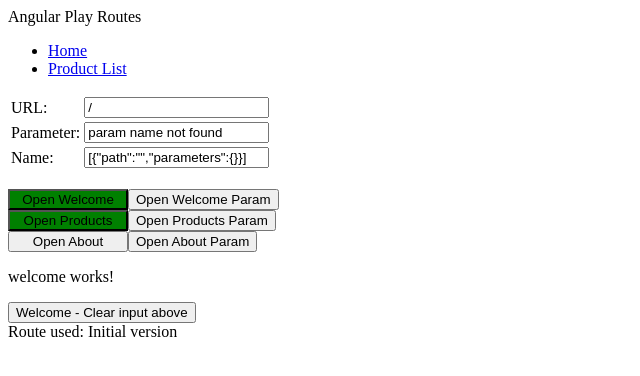
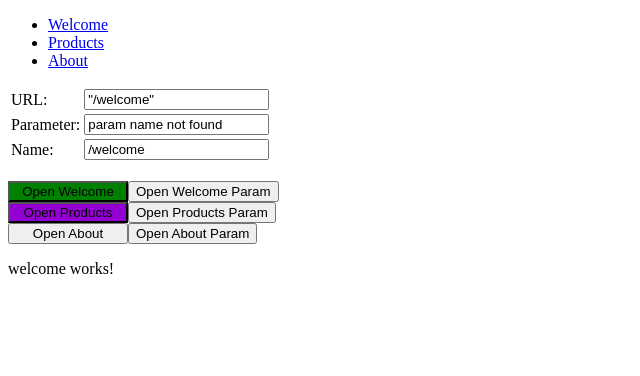
Before and after one commit to sam-klok/AngularPlayRoutes, an Angular app: page /welcome in a window 1280 px wide. Shown: the top 376 px of the page, without its empty margins (0-640 px from the left). Built offline with nearby package versions, Linux system fonts and the light colour scheme.

Commit message:
clean up

```diff
--- a/src/app/app.component.html
+++ b/src/app/app.component.html
@@ -1,19 +1,20 @@
 <nav class='navbar navbar-expand navbar-light bg-light'>
-  <a class='navbar-brand'>{{pageTitle$ | async}}</a>
+  <!-- <a class='navbar-brand'>{{pageTitle$ | async}}</a> -->
   <ul class='nav nav-pills'>
-    <li><a class='nav-link' routerLink='/welcome'>Home</a></li>
-    <li><a class='nav-link' routerLink='/products'>Product List</a></li>
+    <li><a class='nav-link' routerLink='/welcome'>Welcome</a></li>
+    <li><a class='nav-link' routerLink='/products'>Products</a></li>
+    <li><a class='nav-link' routerLink='/about'>About</a></li>
   </ul>
   <table>
-    <tr><td>URL: </td><td><input #name type="text" [value]="(url$ | async)" placeholder="url" /></td></tr>
-    <tr><td>Parameter:</td><td><input #name type="text" [value]="(param$ | async)" placeholder="parameter" /></td></tr>
-    <tr><td>Name:</td><td><input #name type="text" [value]="(name$ | async)" placeholder="name" /></td></tr>
+    <tr><td>URL: </td>     <td><input #url   type="text" [value]="(url$ | async)"   placeholder="url" /></td></tr>
+    <tr><td>Parameter:</td><td><input #param type="text" [value]="(param$ | async)" placeholder="parameter" /></td></tr>
+    <tr><td>Name:</td>     <td><input #name  type="text" [value]="(name$ | async)"  placeholder="name" /></td></tr>
   </table>
   <br/>
   <button (click)="btnGoWelcome()" style="background-color: green;width:120px">Open Welcome</button>
   <button (click)="btnGoWelcome('test1')">Open Welcome Param</button>
   <br/>
-  <button (click)="btnGoProducts()" style="background-color: green;width:120px">Open Products</button>
+  <button (click)="btnGoProducts()" style="background-color: darkviolet;width:120px">Open Products</button>
   <button (click)="btnGoProducts('test2')">Open Products Param</button>
   <br/>
   <button (click)="btnGoAbout()" style="width:120px">Open About</button>
--- a/src/app/app.component.ts
+++ b/src/app/app.component.ts
@@ -1,6 +1,6 @@
 import { Component } from '@angular/core';
 import { ɵangular_packages_platform_browser_dynamic_testing_testing_b } from '@angular/platform-browser-dynamic/testing';
-import { ActivatedRoute, Router, UrlSegment } from '@angular/router';
+import { ActivatedRoute, NavigationEnd, Router, UrlSegment } from '@angular/router';
 import {
   EMPTY,
   Observable,
@@ -19,10 +19,11 @@ export class AppComponent {
 
 
   // getting current URL ..
-  url$ = this.activatedRoute.queryParams.pipe(
-    map(() => {
-      console.log("router.url="+this.router.url); // full URL with params
-      return this.router.url.split('?')[0] ;
+  url$ = this.router.events.pipe(
+    filter((event: any) => event instanceof NavigationEnd),
+    map((event: NavigationEnd) => {
+      //console.log('router.event.url='+event.url)
+      return JSON.stringify(event.url)
     })
   )
 
@@ -30,8 +31,8 @@ export class AppComponent {
   // geting value parameter 'name' - works
   param$ = this.activatedRoute.queryParams.pipe(
     map(params => {
-      console.log('params='+JSON.stringify(params));
-      console.log("router.url="+this.router.url);
+      //console.log('params='+JSON.stringify(params));
+      //console.log("router.url="+this.router.url);
       if (params['name'])
         return params['name'];
       else
@@ -40,25 +41,14 @@ export class AppComponent {
   )
 
   // getting only 'name' parameter value, otherwise ignore
-  // param$ = this.activateRoute.queryParams.pipe(
-  //   filter(params => params['name'] != undefined),
-  //   map(params => {
-  //     console.log('params='+params);
-  //     if (params['name'])
-  //       return params['name'];
-  //     else
-  //       return 'param name not found';
-  //   })
-  // )
+  name$ = this.router.events.pipe(
+    filter((event: any) => event instanceof NavigationEnd && event.url === '/welcome'),
 
-
-  name$ = this.activatedRoute.url.pipe(
-    map(value => {
-      //console.log('value ='+value);
-      return JSON.stringify(value);
-    }),
-
-  );
+    map((event)=> {
+      console.log('event='+JSON.stringify(event));
+      return '/welcome'
+    })
+  )
 
   // Logic:
   // 1. if route /welcome or /products - continue
--- a/src/app/products/products.component.html
+++ b/src/app/products/products.component.html
@@ -1,2 +1,2 @@
 <p>products works!</p>
-<button (click)="btnClear()">Products - Clear input above</button>
+<!-- <button (click)="btnClear()">Products - Clear input above</button> -->
--- a/src/app/welcome/welcome.component.html
+++ b/src/app/welcome/welcome.component.html
@@ -1,4 +1,4 @@
 <p>welcome works!</p>
-<button (click)="btnClear()">Welcome - Clear input above</button>
+<!-- <button (click)="btnClear()">Welcome - Clear input above</button>
 <br/>
-<a>Route used: {{test$ | async}}</a>
+<a>Route used: {{test$ | async}}</a> -->
```
